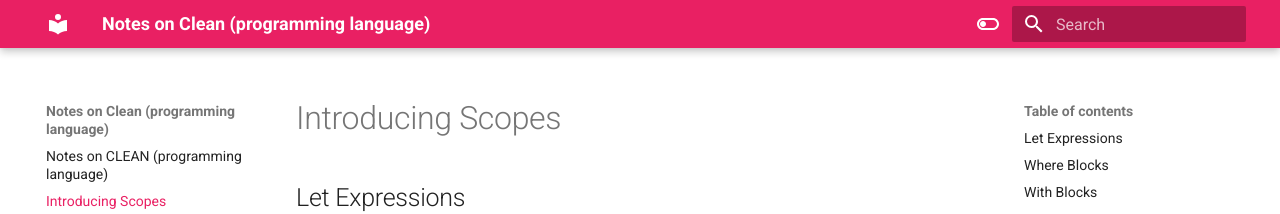
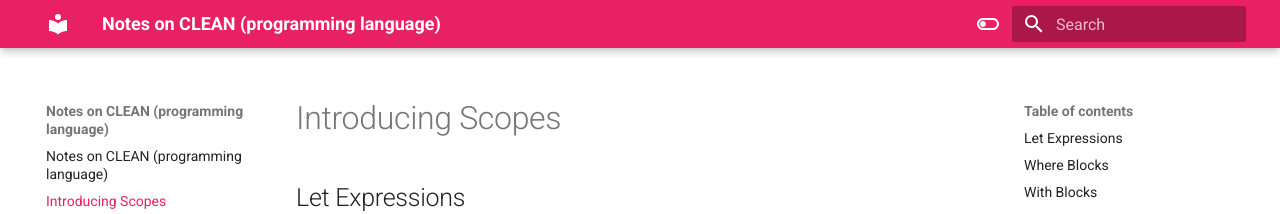
Before and after one commit to Eurydia/notes-on-clean-programming-language, an MkDocs documentation site: the page built from docs/Introducing Scopes.md, in a window 1280 px wide. Shown: the top 214 px of the page. Built offline with MkDocs 1.6.1 and Material for MkDocs 9.7.7, drawn with Linux system fonts in a browser that asks for light colours.

```diff
--- a/mkdocs.yml
+++ b/mkdocs.yml
@@ -1,4 +1,4 @@
-site_name: Notes on Clean (programming language)
+site_name: Notes on CLEAN (programming language)
 
 theme:
     name: 'material'
@@ -44,7 +44,6 @@ markdown_extensions:
         - name: mermaid
           class: mermaid
           format: !!python/name:pymdownx.superfences.fence_code_format
-
   - toc:
       permalink: true
 
```
